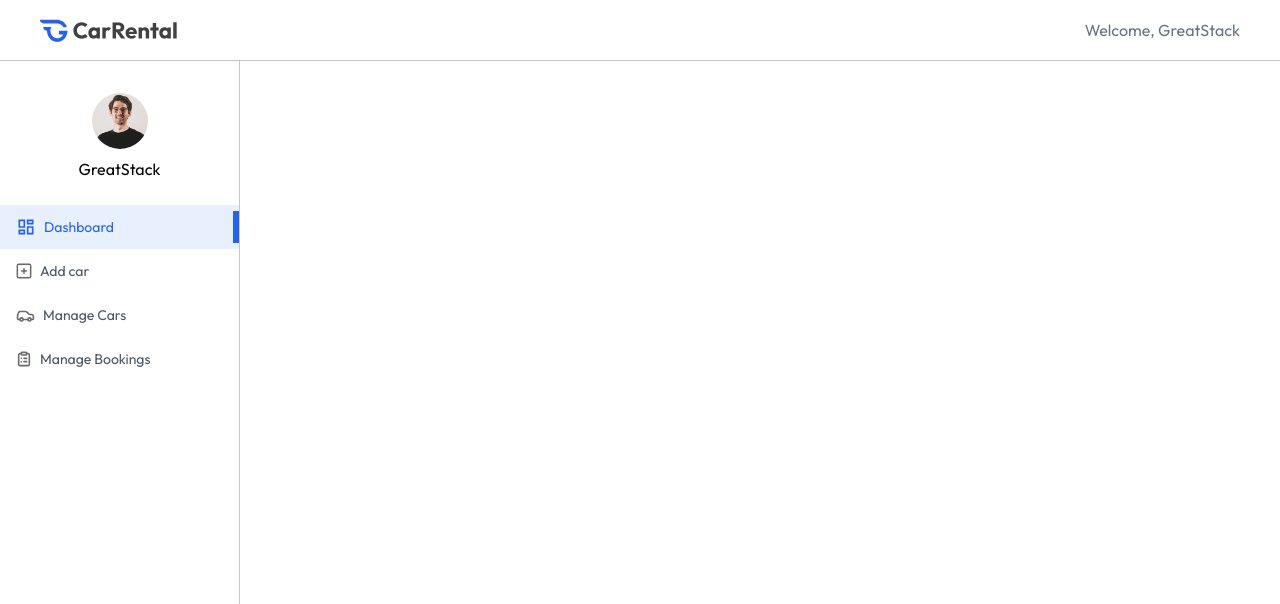
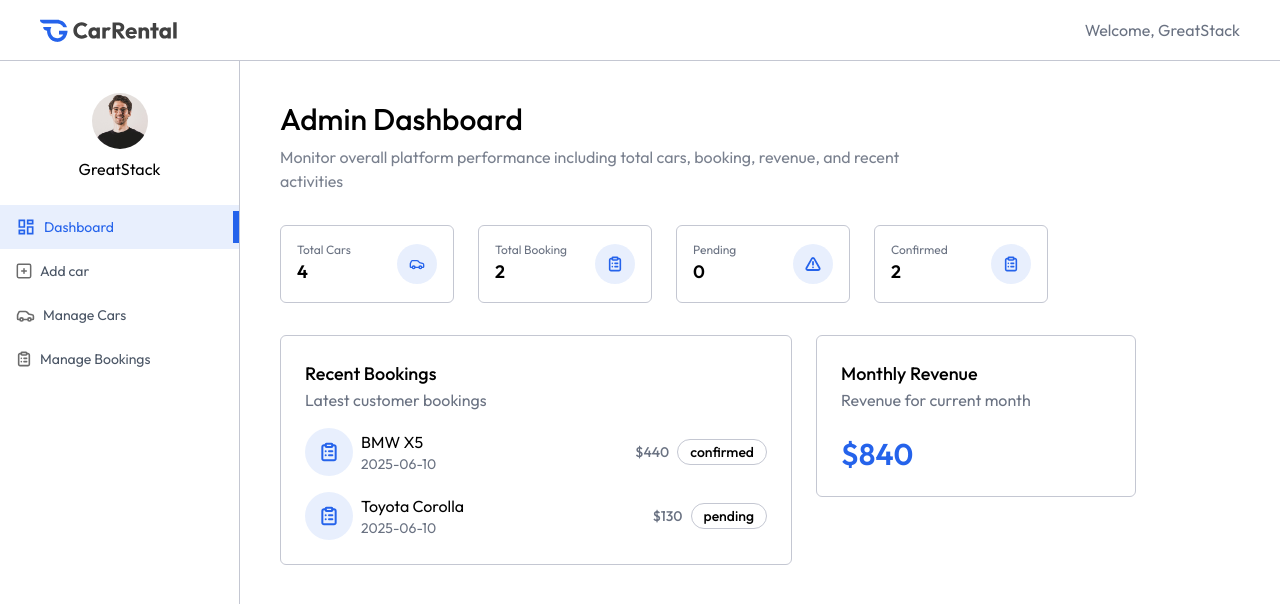
Before and after one commit to durgeshpatel055/Car-Rental-App, a React (Vite) app in the folder client/: page /owner in a window 1280 px wide. Shown: the top 604 px of the page. Built offline with nearby package versions, Linux system fonts and the light colour scheme.

Commit message:
completed the owner dashboard page

```diff
--- a/client/src/pages/owner/Dashboard.jsx
+++ b/client/src/pages/owner/Dashboard.jsx
@@ -1,8 +1,102 @@
-import React from 'react'
+import React, { useEffect, useState } from 'react'
+import { assets, dummyDashboardData } from '../../assets/assets'
+import Title from '../../components/owner/Title'
 
 const Dashboard = () => {
+
+  const currency = import.meta.env.VITE_CURRENCY
+
+ const [data, setData] = useState({
+  totalCars: 0,
+  totalBooings: 0,
+  pendingBookings: 0,
+  completedBookings: 0,
+  recentBookings: [],
+  monthlyRevenue: 0,
+ })
+
+  const dashboardCards = [
+    {title: "Total Cars", value: data.totalCars, icon:assets.carIconColored},
+    {title: "Total Booking", value: data.totalBookings, icon:assets.listIconColored},
+    {title: "Pending", value: data.pendingBookings, icon:assets.cautionIconColored},
+    {title: "Confirmed", value: data.completedBookings, icon:assets.listIconColored},
+  ]
+
+ useEffect(()=>{
+  setData(dummyDashboardData)
+ },[])
+
+
+
+
   return (
-    <div>
+    <div className='px-4 pt-10 md:px-10 flex-1'>
+        <Title title="Admin Dashboard" subTitle="Monitor overall platform performance including total cars, booking, revenue, and recent activities"/>
+
+
+        <div className='grid sm:grid-cols-2 md:grid-cols-3 lg:grid-cols-4 gap-6 my-8 max-w-3xl'>
+       {dashboardCards.map((card, index)=>(
+        <div key={index} className='flex gap-2 items-center justify-between p-4 rounded-md border border-borderColor'>
+
+              <div>
+                  <h1 className='text-xs text-gray-500'>{card.title}</h1>
+                  <p className='text-lg font-semibold'>{card.value}</p>
+              </div>
+              <div className='flex items-center justify-center w-10 h-10 rounded-full bg-primary/10'>
+                   <img src={card.icon} alt="" className='h-4 w-4'/>
+              </div>
+
+
+        </div>
+       ))}
+      </div>
+
+
+        <div className='flex flex-wrap items-start gap-6 mb-8 w-full'>
+          {/* recent booking */}
+             <div className='p-4 md:p-6 border border-borderColor rounded-md max-w-lg w-full'>
+                <h1 className='text-lg font-medium'>Recent Bookings</h1>
+                <p className='text-gray-500'>Latest customer bookings</p>
+                {data.recentBookings.map((booking, index)=>(
+                  <div key={index} className='mt-4 flex items-center justify-between '>
+                     <div className='flex items-center gap-2'>
+                          <div className='hidden md:flex items-center justify-center w-12 h-12 rounded-full bg-primary/10'>
+                            <img src={assets.listIconColored} alt=""  className='h-5 w-5'/>
+                          </div>
+                            <div>
+                               <p>{booking.car.brand} {booking.car.model}</p>
+                               <p className='text-sm text-gray-500 '>{booking.createdAt.split('T')[0]}</p>
+                            </div>
+                     </div>
+                      <div className='flex items-center gap-2 font-medium'>
+                          <p className='text-sm text-gray-500'>{currency}{booking.price}</p>
+                          <p className='px-3 py-0.5 border border-borderColor rounded-full text-sm'>{booking.status}</p>
+                      </div>
+                  </div>
+                ))}
+             </div>
+
+          {/* monthly revenue */}
+
+             <div className='p-4 md:p-6 mb-6 border border-borderColor rounded-md w-full md:max-w-xs'>
+                <h1 className='text-lg font-medium'>Monthly Revenue</h1>
+                <p className='text-gray-500 '>Revenue for current month</p>
+                <p className='text-3xl mt-6 font-semibold text-primary'>{currency}{data.monthlyRevenue}</p>
+             </div>
+        </div>
+
+
+
+
+
+
+
+
+
+
+
+
+
 
     </div>
   )
```
